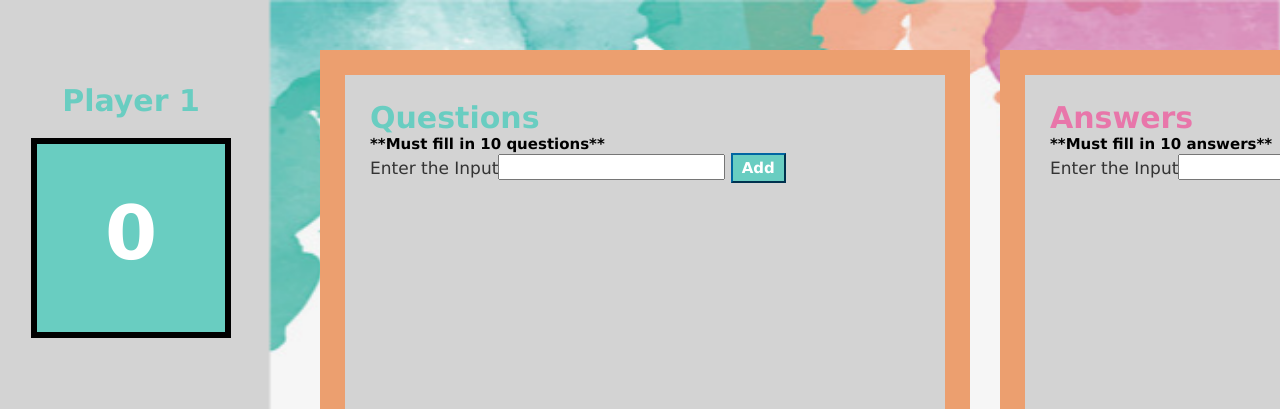
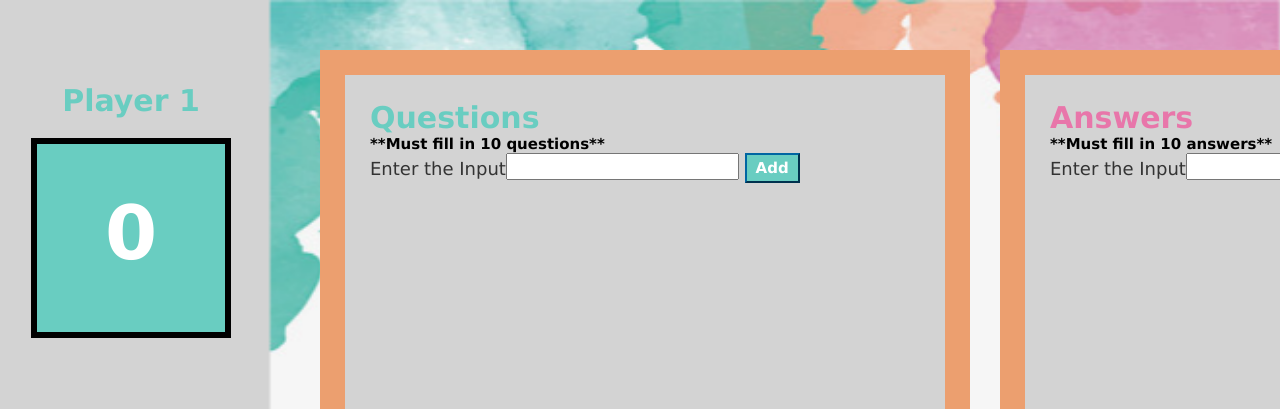
Before and after one commit to madeleinedoi/PlayDots, a PHP site: page /html_files/userInput.html in a window 1280 px wide. Shown: the top 409 px of the page. Run offline with PHP 8.4, Linux system fonts and the light colour scheme.

```diff
--- a/CSS files/styles.css
+++ b/CSS files/styles.css
@@ -640,7 +640,7 @@ p{
 }
 
 td{
-    font: 17px Verdana, sans-serif;
+    font: 18px Verdana, sans-serif;
 
 }
 
@@ -723,3 +723,7 @@ filled{
     margin:0 auto;
     display: block;
 }
+
+.questionAndAnswerInput{
+    font: 18px Verdana, sans-serif;
+}
--- a/html_files/userInput.html
+++ b/html_files/userInput.html
@@ -34,6 +34,8 @@
             </script>
         </tr>
     </table>
+
+    <div class = "questionAndAnswerInput">
     <div id = "inputValues">
         <br/>
         <div id='values1'></div>
@@ -65,6 +67,7 @@
     <div class ="done">
         <div id ="done"></div>
     </div>
+    </div>
 </div>
 
 <div class = "borderbox2">
@@ -85,6 +88,7 @@
             </td>
         </tr>
     </table>
+    <div class = "questionAndAnswerInput">
     <div id = "input">
         <br>
         <div id='answers1'></div>
@@ -116,6 +120,7 @@
     <div class ="done2">
         <div id ="done2"></div>
     </div>
+</div>
 </div>
 </div>
 
```
